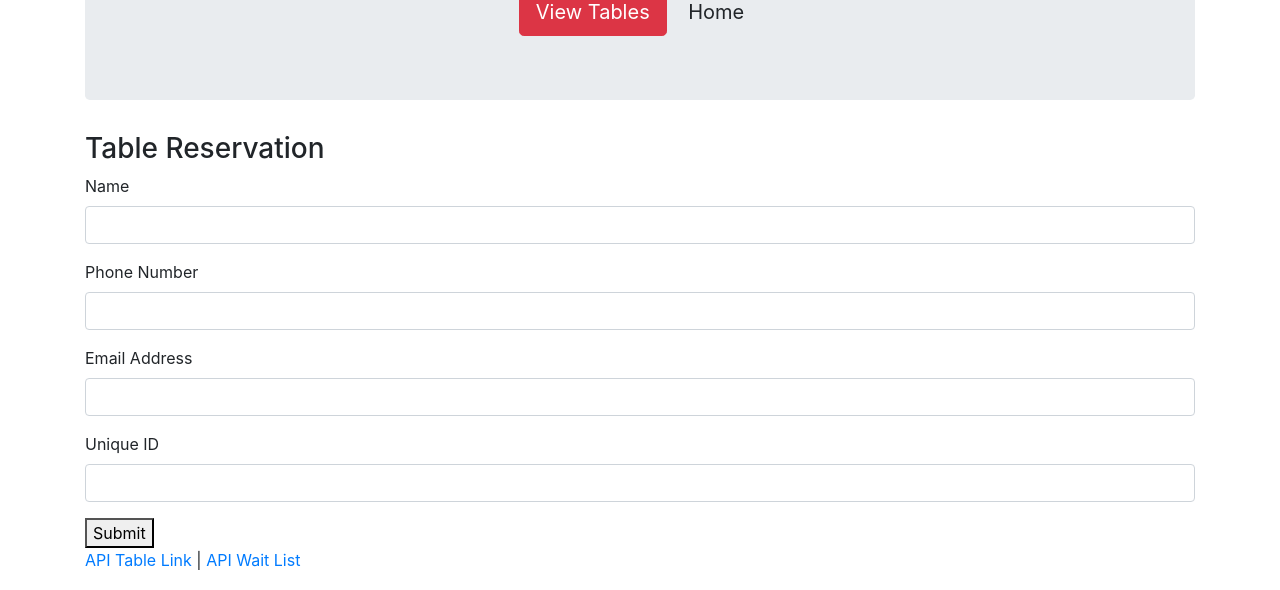
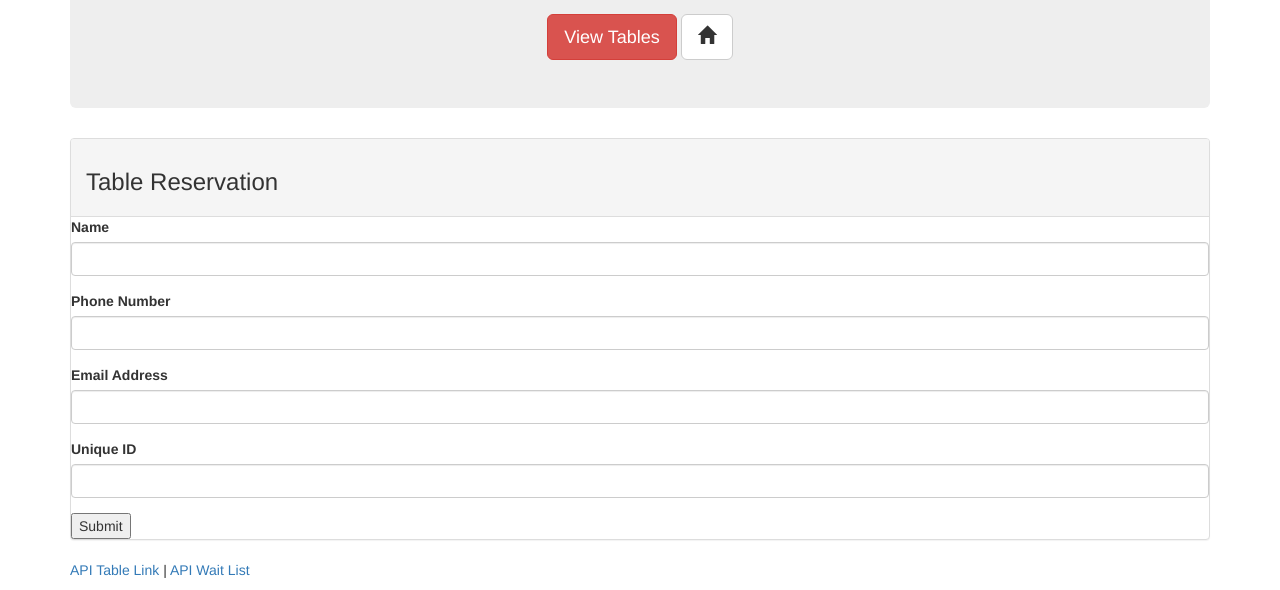
Before and after one commit to Icortez-UA/Hot-tables, a website: page reservations.html in a window 1280 px wide. Shown: the part 227-817 px from the top of the page. Drawn offline with nearby package versions, Linux system fonts and the light colour scheme.

Commit message:
uhhhhhhh honestly changing some shit

```diff
--- a/reservations.html
+++ b/reservations.html
@@ -4,7 +4,7 @@
     <meta charset="UTF-8">
     <meta name="viewport" content="width=device-width, initial-scale=1.0">
     <meta http-equiv="X-UA-Compatible" content="ie=edge">
-    <link rel="stylesheet" href="https://stackpath.bootstrapcdn.com/bootstrap/4.3.1/css/bootstrap.min.css" integrity="sha384-ggOyR0iXCbMQv3Xipma34MD+dH/1fQ784/j6cY/iJTQUOhcWr7x9JvoRxT2MZw1T" crossorigin="anonymous">
+    <link rel="stylesheet" href="https://maxcdn.bootstrapcdn.com/bootstrap/3.3.6/css/bootstrap.min.css" integrity="sha384-1q8mTJOASx8j1Au+a5WDVnPi2lkFfwwEAa8hDDdjZlpLegxhjVME1fgjWPGmkzs7" crossorigin="anonymous">
     <script src="https://maxcdn.bootstrapcdn.com/bootstrap/3.3.6/js/bootstrap.min.js" integrity="sha384-0mSbJDEHialfmuBBQP6A4Qrprq5OVfW37PRR3j5ELqxss1yVqOtnepnHVP9aJ7xS" crossorigin="anonymous"></script>
     <title>Reservations</title>
 </head>
@@ -17,7 +17,7 @@
         <br>
         <div class="text-center">
           <a href="/tables"><button type="button" class="btn btn-lg btn-danger">View Tables</button></a>
-            <a href="/"><button type="button" class="btn btn-lg btn-default"> Home <span class="glyphicon glyphicon-home"></span></button></a>
+            <a href="/"><button type="button" class="btn btn-lg btn-default"><span class="glyphicon glyphicon-home"></span></button></a>
         </div>
       </div>
 
```
Also changed, not shown: index.html (+2 -4 lines), tables.html (+1 -1 lines).
